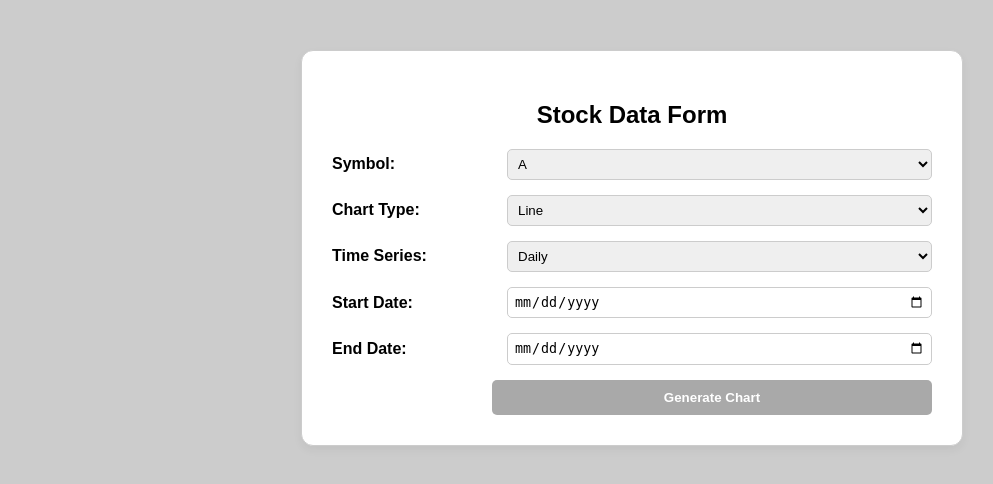
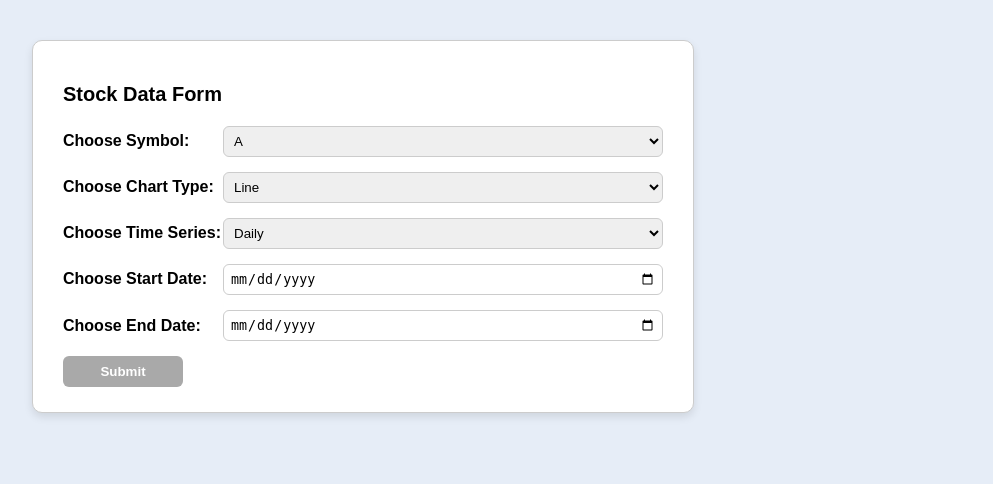
Before and after one commit to Emma-Boyd31/Project3a, a Flask app: page / in a window 1280 px wide. Shown: the top 484 px of the page, without its empty margins (8-1001 px from the left). Run offline with Flask 3, Linux system fonts and the light colour scheme.

Commit message:
Final Commit

```diff
--- a/app.py
+++ b/app.py
@@ -5,12 +5,11 @@ matplotlib.use('Agg')
 import matplotlib.pyplot as plt
 import os
 import requests
-from io import StringIO
 
 app = Flask(__name__)
 app.secret_key = 'your_secret_key'
 
-API_KEY = "DQS7RLXP4BNSGO70"  # Replace with your real key if needed
+API_KEY = "DQS7RLXP4BNSGO70"
 
 def load_symbols():
     df = pd.read_csv("stocks.csv")
@@ -18,13 +17,13 @@ def load_symbols():
 
 def get_chart(symbol, chart_type, time_series, start_date, end_date):
     function_map = {
-        "daily": "TIME_SERIES_DAILY",  # ✅ Free-tier safe
+        "daily": "TIME_SERIES_DAILY",
         "weekly": "TIME_SERIES_WEEKLY",
         "monthly": "TIME_SERIES_MONTHLY"
     }
 
     function = function_map.get(time_series, "TIME_SERIES_DAILY")
-    url = f"https://www.alphavantage.co/query?function={function}&symbol={symbol}&apikey={API_KEY}&datatype=json&outputsize=compact"
+    url = f"https://www.alphavantage.co/query?function={function}&symbol={symbol}&apikey={API_KEY}&datatype=json&outputsize=full"
 
     response = requests.get(url)
     print("Alpha Vantage URL:", url)
@@ -37,8 +36,8 @@ def get_chart(symbol, chart_type, time_series, start_date, end_date):
         "TIME_SERIES_WEEKLY": "Weekly Time Series",
         "TIME_SERIES_MONTHLY": "Monthly Time Series"
     }
+
     series_key = key_map.get(function)
-
     if series_key not in data:
         raise ValueError("API returned unexpected data — check symbol, date, or API limit.")
 
@@ -88,7 +87,31 @@ def index():
             flash("All fields are required.")
             return render_template("index.html", symbols=symbols)
 
-        if end_date < start_date:
+        if symbol not in symbols:
+            flash("Invalid stock symbol selected.")
+            return render_template("index.html", symbols=symbols)
+
+        if chart_type not in ['line', 'bar']:
+            flash("Invalid chart type selected.")
+            return render_template("index.html", symbols=symbols)
+
+        if time_series not in ['daily', 'weekly', 'monthly']:
+            flash("Invalid time series selected.")
+            return render_template("index.html", symbols=symbols)
+
+        try:
+            start = pd.to_datetime(start_date)
+        except:
+            flash("Invalid start date.")
+            return render_template("index.html", symbols=symbols)
+
+        try:
+            end = pd.to_datetime(end_date)
+        except:
+            flash("Invalid end date.")
+            return render_template("index.html", symbols=symbols)
+
+        if end < start:
             flash("End date must be after start date.")
             return render_template("index.html", symbols=symbols)
 
--- a/static/style.css
+++ b/static/style.css
@@ -1,23 +1,21 @@
 body {
-  background-color: #ccc;
+  background-color: #e6edf7;
   font-family: Arial, sans-serif;
   margin: 0;
-  padding: 0;
+  padding: 40px;
 }
 
 .card {
   background-color: white;
-  max-width: 600px;
-  margin: 50px auto;
-  padding: 30px;
-  border-radius: 12px;
-  box-shadow: 0 4px 10px rgba(0, 0, 0, 0.05);
+  width: 600px;
+  padding: 25px 30px;
+  border-radius: 10px;
+  box-shadow: 0 4px 8px rgba(0, 0, 0, 0.1);
   border: 1px solid #ccc;
 }
 
 .card h2 {
-  text-align: center;
-  font-size: 24px;
+  font-size: 20px;
   margin-bottom: 20px;
 }
 
@@ -30,7 +28,7 @@ body {
 .form-group {
   display: flex;
   align-items: center;
-  gap: 15px;
+  justify-content: space-between;
 }
 
 .form-group label {
@@ -43,27 +41,27 @@ body {
   flex: 1;
   padding: 6px;
   border: 1px solid #ccc;
-  border-radius: 5px;
+  border-radius: 6px;
 }
 
 .submit-btn {
-  margin-left: 160px;
-  padding: 10px 25px;
+  width: 120px;
+  padding: 8px 12px;
   background-color: #A9A9A9;
   color: white;
   font-weight: bold;
   border: none;
-  border-radius: 5px;
+  border-radius: 6px;
   cursor: pointer;
+  margin-left: 0; /* align with labels */
 }
 
 .submit-btn:hover {
-  background-color: #ccc;
+  background-color: #8e8e8e;
 }
-
 .card img {
-  margin-top: 20px;
-  border-radius: 8px;
+  margin-top: 25px;
+  border-radius: 6px;
   max-width: 100%;
   border: 1px solid #ccc;
 }
--- a/templates/base.html
+++ b/templates/base.html
@@ -8,14 +8,8 @@
     <div class="menu">
     </div>
     <div class="div-container">
-        {% with messages = get_flashed_messages(with_categories=true) %}
-            {% if messages %}
-                {% for category, message in messages %}
-                    <div class="flash {{ category }}">{{ message }}</div>
-                {% endfor %}
-            {% endif %}
-        {% endwith %}
         {% block content %}{% endblock %}
+
     </div>
 </body>
 </html>
--- a/templates/index.html
+++ b/templates/index.html
@@ -5,6 +5,7 @@
 {% block content %}
 <div class="card">
     <h2>Stock Data Form</h2>
+
     {% with messages = get_flashed_messages() %}
       {% for msg in messages %}
         <p style="color: red;">{{ msg }}</p>
@@ -13,8 +14,8 @@
 
     <form method="POST" class="form-block">
         <div class="form-group">
-            <label>Symbol:</label>
-            <select name="symbol">
+            <label for="symbol">Choose Symbol:</label>
+            <select name="symbol" id="symbol">
                 {% for symbol in symbols %}
                 <option value="{{ symbol }}" {% if symbol == selected_symbol %}selected{% endif %}>{{ symbol }}</option>
                 {% endfor %}
@@ -22,16 +23,16 @@
         </div>
 
         <div class="form-group">
-            <label>Chart Type:</label>
-            <select name="chart_type">
+            <label for="chart_type">Choose Chart Type:</label>
+            <select name="chart_type" id="chart_type">
                 <option value="line" {% if selected_chart == 'line' %}selected{% endif %}>Line</option>
                 <option value="bar" {% if selected_chart == 'bar' %}selected{% endif %}>Bar</option>
             </select>
         </div>
 
         <div class="form-group">
-            <label>Time Series:</label>
-            <select name="time_series">
+            <label for="time_series">Choose Time Series:</label>
+            <select name="time_series" id="time_series">
                 <option value="daily" {% if selected_series == 'daily' %}selected{% endif %}>Daily</option>
                 <option value="weekly" {% if selected_series == 'weekly' %}selected{% endif %}>Weekly</option>
                 <option value="monthly" {% if selected_series == 'monthly' %}selected{% endif %}>Monthly</option>
@@ -39,21 +40,20 @@
         </div>
 
         <div class="form-group">
-            <label>Start Date:</label>
-            <input type="date" name="start_date" value="{{ selected_start }}">
+            <label for="start_date">Choose Start Date:</label>
+            <input type="date" name="start_date" id="start_date" value="{{ selected_start }}">
         </div>
 
         <div class="form-group">
-            <label>End Date:</label>
-            <input type="date" name="end_date" value="{{ selected_end }}">
+            <label for="end_date">Choose End Date:</label>
+            <input type="date" name="end_date" id="end_date" value="{{ selected_end }}">
         </div>
 
-        <button class="submit-btn" type="submit">Generate Chart</button>
+        <button class="submit-btn" type="submit">Submit</button>
     </form>
 
     {% if chart %}
         <hr>
-        <h2 style="text-align: center;">Generated Chart</h2>
         <img src="{{ chart }}" alt="Stock Chart">
     {% endif %}
 </div>
```
Also changed, not shown: static/chart.png.
